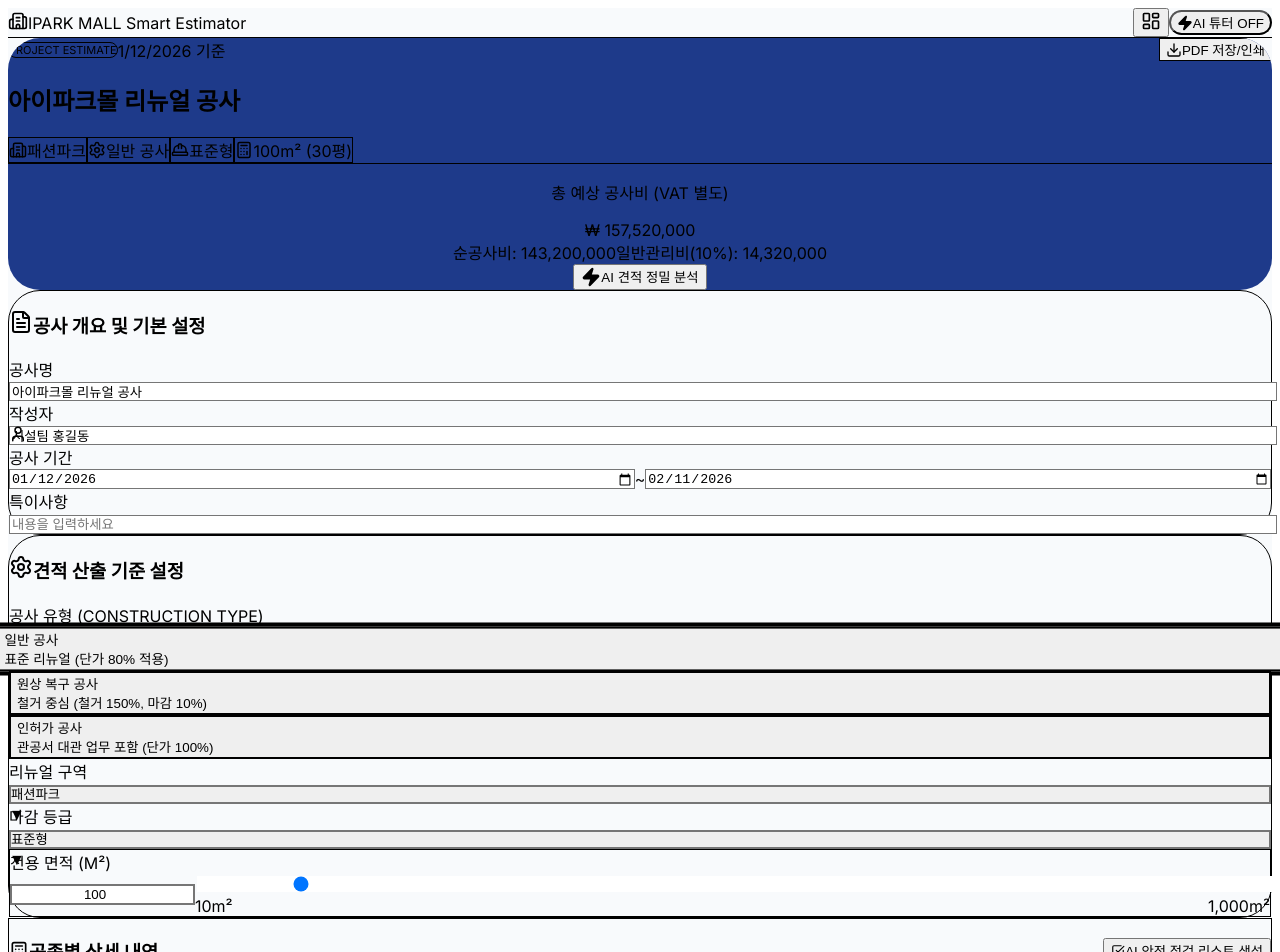
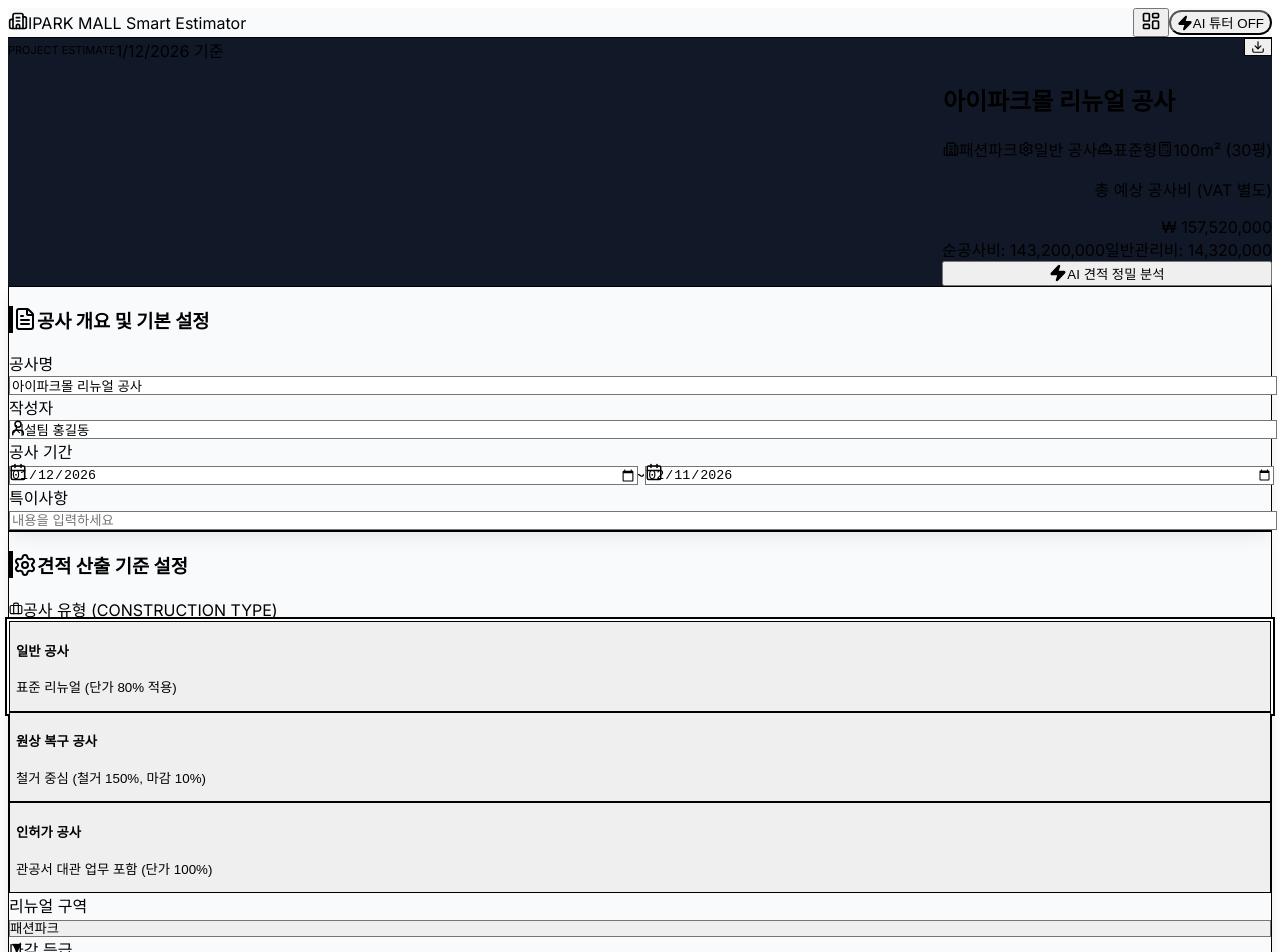
Before and after one commit to kyounghokim185/ipark-estimate-system, a Next.js app: page / in a window 1280 px wide. Shown: the top 952 px of the page. Built offline with nearby package versions, Linux system fonts and the light colour scheme.

Commit message:
Initial commit

```diff
--- a/src/app/page.tsx
+++ b/src/app/page.tsx
@@ -331,141 +331,156 @@
 
             <main className="max-w-4xl mx-auto p-6 space-y-6" ref={printRef}>
 
-                {/* 1. HERO CARD (Blue) */}
+                {/* 1. HERO CARD (Strict Reference Match) */}
                 <motion.div
-                    initial={{ opacity: 0, scale: 0.98 }} animate={{ opacity: 1, scale: 1 }}
-                    className="bg-[#1e3a8a] text-white rounded-[2rem] p-10 relative overflow-hidden shadow-2xl print:bg-white print:text-black print:border-b-2 print:border-black"
+                    initial={{ opacity: 0, scale: 0.99 }} animate={{ opacity: 1, scale: 1 }}
+                    className="bg-[#111827] text-white rounded-3xl p-8 relative overflow-hidden shadow-2xl print:bg-white print:text-black print:border-b print:border-black"
                 >
-                    {/* Background Decos */}
-                    <div className="absolute top-0 right-0 w-[600px] h-[600px] bg-white/10 blur-[120px] rounded-full -mr-32 -mt-32 pointer-events-none no-print shadow-inner"></div>
+                    {/* Background Decos - Subtle */}
+                    <div className="absolute top-0 right-0 w-[400px] h-[400px] bg-blue-500/10 blur-[100px] rounded-full -mr-20 -mt-20 pointer-events-none no-print"></div>
 
-                    {/* Top Row: Tag & Date & PDF Button */}
-                    <div className="flex justify-between items-start mb-8 relative z-10">
-                        <div className="flex items-center gap-3">
-                            <span className="bg-white/20 backdrop-blur-md text-white border border-white/30 text-[11px] font-extrabold px-3 py-1.5 rounded-full tracking-wider shadow-sm print:bg-black">PROJECT ESTIMATE</span>
-                            <span className="text-blue-100/80 text-sm font-semibold print:text-black tracking-tight">{new Date().toLocaleDateString()} 기준</span>
+                    {/* Top Row */}
+                    <div className="flex justify-between items-start mb-10 relative z-10">
+                        <div className="flex items-center gap-4">
+                            <span className="bg-blue-600 text-white text-[11px] font-bold px-3 py-1 rounded-full">PROJECT ESTIMATE</span>
+                            <span className="text-slate-400 text-sm font-medium">{new Date().toLocaleDateString()} 기준</span>
                         </div>
-                        <button onClick={handleExportPDF} className="bg-white/10 hover:bg-white/20 border border-white/30 px-4 py-2 rounded-xl text-xs font-bold flex items-center gap-2 transition-all shadow-sm backdrop-blur-sm no-print">
-                            <Download size={16} /> PDF 저장/인쇄
+                        <button onClick={handleExportPDF} className="group flex items-center gap-2 text-slate-300 hover:text-white transition-colors text-xs font-medium bg-white/5 hover:bg-white/10 px-3 py-2 rounded-lg border border-white/10 no-print">
+                            <Download size={14} className="group-hover:-translate-y-0.5 transition-transform" />
+                            <span className="hidden sm:inline">PDF 저장 / 인쇄</span>
                         </button>
                     </div>
 
-                    {/* Title */}
-                    <h2 className="text-4xl md:text-5xl font-black mb-6 print:text-black tracking-tight leading-tight drop-shadow-sm">{projectInfo.name}</h2>
-
-                    {/* Info Grid */}
-                    <div className="flex flex-wrap gap-x-8 gap-y-3 text-base text-blue-100 mb-10 font-bold print:text-black">
-                        <span className="flex items-center gap-2 bg-blue-900/40 px-3 py-1 rounded-lg border border-blue-400/30"><Building2 size={18} /> {zones[zone].name}</span>
-                        <span className="flex items-center gap-2 bg-blue-900/40 px-3 py-1 rounded-lg border border-blue-400/30"><Settings size={18} /> {constructionTypes[constructionType].name}</span>
-                        <span className="flex items-center gap-2 bg-blue-900/40 px-3 py-1 rounded-lg border border-blue-400/30"><HardHat size={18} /> {grades[grade].name}</span>
-                        <span className="flex items-center gap-2 bg-blue-900/40 px-3 py-1 rounded-lg border border-blue-400/30"><Calculator size={18} /> {area}m² ({Math.round(area * 0.3025)}평)</span>
+                    <div className="flex flex-col md:flex-row justify-between items-end gap-8 relative z-10">
+                        {/* Title & info */}
+                        <div className="space-y-6">
+                            <h2 className="text-4xl md:text-5xl font-black tracking-tight leading-tight">{projectInfo.name}</h2>
+                            <div className="flex flex-wrap gap-4 text-sm font-medium text-slate-400">
+                                <span className="flex items-center gap-2"><Building2 size={16} /> {zones[zone].name}</span>
+                                <span className="flex items-center gap-2"><Settings size={16} /> {constructionTypes[constructionType].name}</span>
+                                <span className="flex items-center gap-2"><HardHat size={16} /> {grades[grade].name}</span>
+                                <span className="flex items-center gap-2"><Calculator size={16} /> {area}m² ({Math.round(area * 0.3025)}평)</span>
+                            </div>
                         </div>
 
-                    {/* Price Section */}
-                    <div className="flex flex-col md:flex-row md:items-end justify-between gap-8 border-t border-white/20 pt-8 no-print">
-                        <div className="text-center md:text-left mx-auto md:mx-0">
-                            <p className="text-blue-200 text-sm font-bold mb-2 tracking-wide uppercase">총 예상 공사비 (VAT 별도)</p>
-                            <div className="text-6xl md:text-7xl font-black tracking-tighter drop-shadow-md">₩ {totals.total.toLocaleString()}</div>
-                            <div className="flex gap-4 text-sm text-blue-200 mt-3 justify-center md:justify-start font-medium bg-blue-900/30 inline-block px-4 py-2 rounded-xl">
-                                <span>순공사비: <span className="text-white font-bold">{totals.subtotal.toLocaleString()}</span></span>
-                                <span className="w-px h-4 bg-white/20"></span>
-                                <span>일반관리비(10%): <span className="text-amber-300 font-bold">{totals.overhead.toLocaleString()}</span></span>
+                        {/* Price Block */}
+                        <div className="text-right">
+                            <p className="text-slate-400 text-xs font-bold mb-2 uppercase tracking-wide">총 예상 공사비 (VAT 별도)</p>
+                            <div className="text-5xl md:text-6xl font-black tracking-tighter mb-2">₩ {totals.total.toLocaleString()}</div>
+                            <div className="text-xs text-slate-500 flex justify-end gap-3 font-medium">
+                                <span>순공사비: {totals.subtotal.toLocaleString()}</span>
+                                <span className="text-blue-400">일반관리비: {totals.overhead.toLocaleString()}</span>
                             </div>
+                            <button onClick={() => setIsAiOpen(true)} className="mt-6 bg-blue-600 hover:bg-blue-500 text-white font-bold px-6 py-3 rounded-xl flex items-center justify-center gap-2 shadow-lg shadow-blue-600/20 transition-all w-full md:w-auto no-print">
+                                <Zap size={18} fill="currentColor" /> AI 견적 정밀 분석
+                            </button>
                         </div>
-                        <button onClick={() => setIsAiOpen(true)} className="bg-white text-blue-700 font-extrabold px-8 py-4 rounded-2xl flex items-center gap-3 shadow-xl hover:shadow-2xl hover:scale-105 hover:bg-blue-50 transition-all mx-auto md:mx-0 text-base">
-                            <Zap size={20} fill="currentColor" /> AI 견적 정밀 분석
-                        </button>
                     </div>
 
                     {/* Price Print Version */}
-                    <div className="hidden print:block border-t border-black pt-6">
+                    <div className="hidden print:block border-t border-black pt-6 mt-6">
                         <div className="text-right">
                             <div className="text-4xl font-black text-black">₩ {totals.total.toLocaleString()}</div>
-                            <div className="text-sm text-black">순공사비: {totals.subtotal.toLocaleString()} / 일반관리비: {totals.overhead.toLocaleString()}</div>
                         </div>
                     </div>
                 </motion.div>
 
                 {/* 2. Basic Settings */}
-                <div className="bg-white rounded-[2rem] p-8 shadow-sm border border-slate-100 print:border print:border-slate-300">
-                    <h3 className="text-xl font-extrabold flex items-center gap-3 mb-8 text-slate-800"><span className="bg-blue-100 text-blue-600 p-2 rounded-xl"><FileText size={24} /></span> 공사 개요 및 기본 설정</h3>
-                    <div className="grid grid-cols-1 md:grid-cols-2 gap-8">
-                        <div className="space-y-3">
-                            <label className="text-sm font-extrabold text-slate-400 uppercase tracking-wide ml-1">공사명</label>
-                            <input type="text" value={projectInfo.name} onChange={e => setProjectInfo({ ...projectInfo, name: e.target.value })} className="w-full max-w-md bg-slate-50 border border-slate-200 rounded-2xl px-5 py-3.5 outline-none focus:ring-4 focus:ring-blue-100 focus:border-blue-500 font-bold text-slate-800 transition-all text-lg shadow-sm" />
+                <div className="bg-white rounded-3xl p-8 shadow-[0_2px_15px_-3px_rgba(0,0,0,0.07),0_10px_20px_-2px_rgba(0,0,0,0.04)] border border-slate-100 print:shadow-none print:border print:border-slate-300">
+                    <h3 className="text-lg font-bold flex items-center gap-3 mb-8 text-slate-800 border-l-4 border-blue-600 pl-3">
+                        <FileText className="text-blue-600" size={24} /> 공사 개요 및 기본 설정
+                    </h3>
+
+                    <div className="grid grid-cols-1 md:grid-cols-2 gap-x-12 gap-y-8">
+                        <div className="space-y-2">
+                            <label className="text-xs font-semibold text-slate-500 ml-1">공사명</label>
+                            <input type="text" value={projectInfo.name} onChange={e => setProjectInfo({ ...projectInfo, name: e.target.value })} className="w-full bg-slate-50 border border-slate-200 rounded-xl px-4 py-3 text-slate-800 font-bold focus:bg-white focus:border-blue-500 outline-none transition-all" />
                         </div>
-                        <div className="space-y-3">
-                            <label className="text-sm font-extrabold text-slate-400 uppercase tracking-wide ml-1">작성자</label>
-                            <div className="relative max-w-xs">
+                        <div className="space-y-2">
+                            <label className="text-xs font-semibold text-slate-500 ml-1">작성자</label>
+                            <div className="relative">
                                 <User className="absolute left-4 top-3.5 text-slate-400" size={18} />
-                                <input type="text" value={projectInfo.author} onChange={e => setProjectInfo({ ...projectInfo, author: e.target.value })} className="w-full pl-12 bg-slate-50 border border-slate-200 rounded-2xl px-5 py-3.5 outline-none focus:ring-4 focus:ring-blue-100 focus:border-blue-500 font-medium transition-all shadow-sm" />
+                                <input type="text" value={projectInfo.author} onChange={e => setProjectInfo({ ...projectInfo, author: e.target.value })} className="w-full pl-11 bg-slate-50 border border-slate-200 rounded-xl px-4 py-3 text-slate-800 font-medium focus:bg-white focus:border-blue-500 outline-none transition-all" />
                             </div>
                         </div>
-                        <div className="space-y-3">
-                            <label className="text-sm font-extrabold text-slate-400 uppercase tracking-wide ml-1">공사 기간</label>
-                            <div className="flex gap-3 max-w-sm">
-                                <input type="date" value={projectInfo.startDate} onChange={e => setProjectInfo({ ...projectInfo, startDate: e.target.value })} className="flex-1 bg-slate-50 border border-slate-200 rounded-2xl px-4 py-3 text-sm outline-none font-bold text-slate-600 shadow-sm" />
-                                <span className="text-slate-300 self-center font-bold">~</span>
-                                <input type="date" value={projectInfo.endDate} onChange={e => setProjectInfo({ ...projectInfo, endDate: e.target.value })} className="flex-1 bg-slate-50 border border-slate-200 rounded-2xl px-4 py-3 text-sm outline-none font-bold text-slate-600 shadow-sm" />
+                        <div className="space-y-2">
+                            <label className="text-xs font-semibold text-slate-500 ml-1">공사 기간</label>
+                            <div className="flex gap-4">
+                                <div className="relative flex-1">
+                                    <Calendar className="absolute left-4 top-3.5 text-slate-400" size={18} />
+                                    <input type="date" value={projectInfo.startDate} onChange={e => setProjectInfo({ ...projectInfo, startDate: e.target.value })} className="w-full pl-11 bg-slate-50 border border-slate-200 rounded-xl px-4 py-3 text-sm font-medium text-slate-600 focus:bg-white focus:border-blue-500 outline-none transition-all" />
+                                </div>
+                                <span className="text-slate-300 self-center">~</span>
+                                <div className="relative flex-1">
+                                    <Calendar className="absolute left-4 top-3.5 text-slate-400" size={18} />
+                                    <input type="date" value={projectInfo.endDate} onChange={e => setProjectInfo({ ...projectInfo, endDate: e.target.value })} className="w-full pl-11 bg-slate-50 border border-slate-200 rounded-xl px-4 py-3 text-sm font-medium text-slate-600 focus:bg-white focus:border-blue-500 outline-none transition-all" />
                                 </div>
                             </div>
-                        <div className="space-y-3">
-                            <label className="text-sm font-extrabold text-slate-400 uppercase tracking-wide ml-1">특이사항</label>
-                            <input type="text" value={projectInfo.remarks} onChange={e => setProjectInfo({ ...projectInfo, remarks: e.target.value })} className="w-full bg-slate-50 border border-slate-200 rounded-2xl px-5 py-3.5 outline-none focus:ring-4 focus:ring-blue-100 font-medium shadow-sm transition-all" placeholder="내용을 입력하세요" />
+                        </div>
+                        <div className="space-y-2">
+                            <label className="text-xs font-semibold text-slate-500 ml-1">특이사항</label>
+                            <input type="text" value={projectInfo.remarks} onChange={e => setProjectInfo({ ...projectInfo, remarks: e.target.value })} className="w-full bg-slate-50 border border-slate-200 rounded-xl px-4 py-3 text-slate-800 font-medium placeholder:text-slate-300 focus:bg-white focus:border-blue-500 outline-none transition-all" placeholder="내용을 입력하세요" />
                         </div>
                     </div>
                 </div>
 
                 {/* 3. Criteria Settings */}
-                <div className="bg-white rounded-[2rem] p-8 shadow-sm border border-slate-100 print:break-inside-avoid print:border print:border-slate-300">
-                    <h3 className="text-xl font-extrabold flex items-center gap-3 mb-8 text-slate-800"><span className="bg-blue-100 text-blue-600 p-2 rounded-xl"><Settings size={24} /></span> 견적 산출 기준 설정</h3>
+                <div className="bg-white rounded-3xl p-8 shadow-[0_2px_15px_-3px_rgba(0,0,0,0.07),0_10px_20px_-2px_rgba(0,0,0,0.04)] border border-slate-100 print:break-inside-avoid print:shadow-none print:border print:border-slate-300">
+                    <h3 className="text-lg font-bold flex items-center gap-3 mb-8 text-slate-800 border-l-4 border-blue-600 pl-3">
+                        <Settings className="text-blue-600" size={24} /> 견적 산출 기준 설정
+                    </h3>
 
-                    {/* Construction Type Cards */}
-                    <div className="mb-8">
-                        <label className="text-sm font-extrabold text-slate-400 uppercase tracking-wide mb-4 block ml-1">공사 유형 (Construction Type)</label>
-                        <div className="flex flex-col md:flex-row gap-4">
+                    {/* Construction Type - Improved Cards */}
+                    <div className="mb-10">
+                        <label className="text-xs font-bold text-blue-600 uppercase mb-4 block ml-1 tracking-wide flex items-center gap-2"><Briefcase size={14} /> 공사 유형 (Construction Type)</label>
+                        <div className="grid grid-cols-1 md:grid-cols-3 gap-4">
                             {Object.entries(constructionTypes).map(([key, val]) => (
                                 <button key={key} onClick={() => setConstructionType(key as ConstructionType)}
-                                    className={`flex-1 text-left p-5 rounded-2xl border-2 transition-all relative overflow-hidden group ${constructionType === key ? 'bg-blue-600 border-blue-600 text-white shadow-lg scale-[1.02] ring-4 ring-blue-100' : 'bg-white border-slate-100 text-slate-500 hover:border-blue-200 hover:bg-slate-50'}`}>
-                                    <div className="relative z-10">
-                                        <div className="font-black text-lg mb-1">{val.name}</div>
-                                        <div className={`text-xs font-medium ${constructionType === key ? 'text-blue-100' : 'text-slate-400'}`}>{val.desc}</div>
-                                    </div>
-                                    {constructionType === key && <div className="absolute top-0 right-0 w-24 h-24 bg-white/10 rounded-full -mr-10 -mt-10 blur-xl"></div>}
+                                    className={`text-left p-6 rounded-2xl border transition-all duration-200 relative group overflow-hidden ${constructionType === key ? 'bg-blue-600 border-blue-600 text-white shadow-lg ring-2 ring-blue-100 ring-offset-2' : 'bg-white border-slate-200 text-slate-500 hover:border-blue-300 hover:bg-blue-50/30'}`}>
+                                    <h4 className="font-bold text-base mb-2">{val.name}</h4>
+                                    <p className={`text-xs ${constructionType === key ? 'text-blue-100' : 'text-slate-400'}`}>{val.desc}</p>
+                                    {constructionType === key && <div className="absolute top-0 right-0 p-3"><div className="w-2 h-2 bg-white rounded-full"></div></div>}
                                 </button>
                             ))}
                         </div>
                     </div>
 
-                    {/* Selectors */}
-                    <div className="grid grid-cols-1 md:grid-cols-2 lg:grid-cols-12 gap-8 items-end">
-                        <div className="lg:col-span-3">
-                            <label className="text-sm font-extrabold text-slate-400 uppercase tracking-wide mb-3 block ml-1">리뉴얼 구역</label>
+                    {/* Selectors & Slider */}
+                    <div className="grid grid-cols-1 lg:grid-cols-2 gap-x-12 gap-y-8">
+                        <div className="space-y-6">
+                            <div className="space-y-2">
+                                <label className="text-xs font-semibold text-slate-500 ml-1">리뉴얼 구역</label>
                                 <div className="relative">
-                                <select value={zone} onChange={e => setZone(e.target.value as ZoneType)} className="w-full border-2 border-slate-100 rounded-2xl px-5 py-3.5 bg-slate-50 font-bold text-slate-700 outline-none focus:border-blue-500 transition-all appearance-none cursor-pointer hover:bg-slate-100">
+                                    <select value={zone} onChange={e => setZone(e.target.value as ZoneType)} className="w-full appearance-none bg-slate-50 border border-slate-200 rounded-xl px-4 py-3 font-bold text-slate-700 outline-none focus:bg-white focus:border-blue-500 transition-all cursor-pointer">
                                         {Object.entries(zones).map(([key, val]) => <option key={key} value={key}>{val.name}</option>)}
                                     </select>
-                                <div className="absolute right-4 top-4 text-slate-400 pointer-events-none">▼</div>
+                                    <div className="absolute right-4 top-3.5 text-slate-400 pointer-events-none text-xs">▼</div>
                                 </div>
                             </div>
-                        <div className="lg:col-span-3">
-                            <label className="text-sm font-extrabold text-slate-400 uppercase tracking-wide mb-3 block ml-1">마감 등급</label>
+
+                            <div className="space-y-2">
+                                <label className="text-xs font-semibold text-slate-500 ml-1">마감 등급</label>
                                 <div className="relative">
-                                <select value={grade} onChange={e => setGrade(e.target.value as GradeType)} className="w-full border-2 border-slate-100 rounded-2xl px-5 py-3.5 bg-slate-50 font-bold text-slate-700 outline-none focus:border-blue-500 transition-all appearance-none cursor-pointer hover:bg-slate-100">
+                                    <select value={grade} onChange={e => setGrade(e.target.value as GradeType)} className="w-full appearance-none bg-slate-50 border border-slate-200 rounded-xl px-4 py-3 font-bold text-slate-700 outline-none focus:bg-white focus:border-blue-500 transition-all cursor-pointer">
                                         {Object.entries(grades).map(([key, val]) => <option key={key} value={key}>{val.name}</option>)}
                                     </select>
-                                <div className="absolute right-4 top-4 text-slate-400 pointer-events-none">▼</div>
+                                    <div className="absolute right-4 top-3.5 text-slate-400 pointer-events-none text-xs">▼</div>
                                 </div>
                             </div>
-                        <div className="lg:col-span-6 bg-slate-50 p-5 rounded-2xl border border-slate-100">
-                            <label className="text-sm font-extrabold text-slate-400 uppercase tracking-wide mb-3 block">전용 면적 (m²)</label>
-                            <div className="flex items-center gap-6">
-                                <input type="number" value={area} onChange={e => setArea(Number(e.target.value))} className="w-32 bg-white border-2 border-slate-200 rounded-xl px-4 py-3 font-black text-xl text-center text-blue-600 focus:border-blue-500 outline-none shadow-sm" />
-                                <div className="flex-1">
+                        </div>
+
+                        <div className="bg-slate-50/50 rounded-2xl p-6 border border-slate-100">
+                            <label className="text-xs font-bold text-slate-500 mb-6 block">전용 면적 (m²)</label>
+                            <div className="flex items-center gap-6 mb-4">
+                                <div className="relative">
+                                    <input type="number" value={area} onChange={e => setArea(Number(e.target.value))} className="w-32 bg-white border border-slate-200 rounded-xl px-4 py-3 font-black text-xl text-center text-slate-800 focus:border-blue-500 outline-none shadow-sm" />
+                                    <span className="absolute right-8 top-4 text-xs font-bold text-slate-400 pointer-events-none">m²</span>
+                                </div>
+                                <div className="flex-1 pt-2">
                                     <input type="range" min="10" max="1000" value={area} onChange={e => setArea(Number(e.target.value))} className="w-full h-2 bg-slate-200 rounded-lg appearance-none cursor-pointer accent-blue-600 no-print" />
-                                    <div className="flex justify-between text-xs text-slate-400 font-bold mt-2 px-1">
-                                        <span>10m²</span>
-                                        <span>1,000m²</span>
+                                    <div className="flex justify-between text-[10px] text-slate-400 font-bold mt-2 px-1 uppercase tracking-wider">
+                                        <span>Min<br />10m²</span>
+                                        <span className="text-right">Max<br />1,000m²</span>
                                     </div>
                                 </div>
                             </div>
```
Lines whose indentation alone changed are shown as unchanged.
